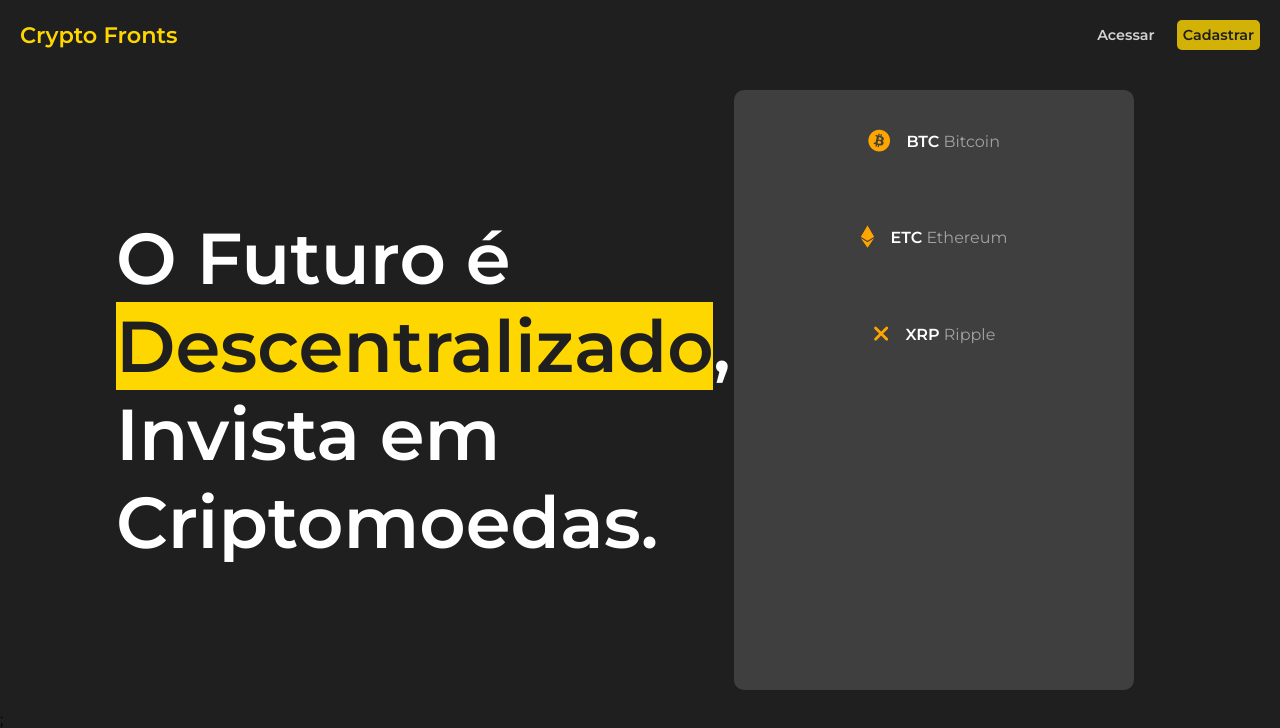
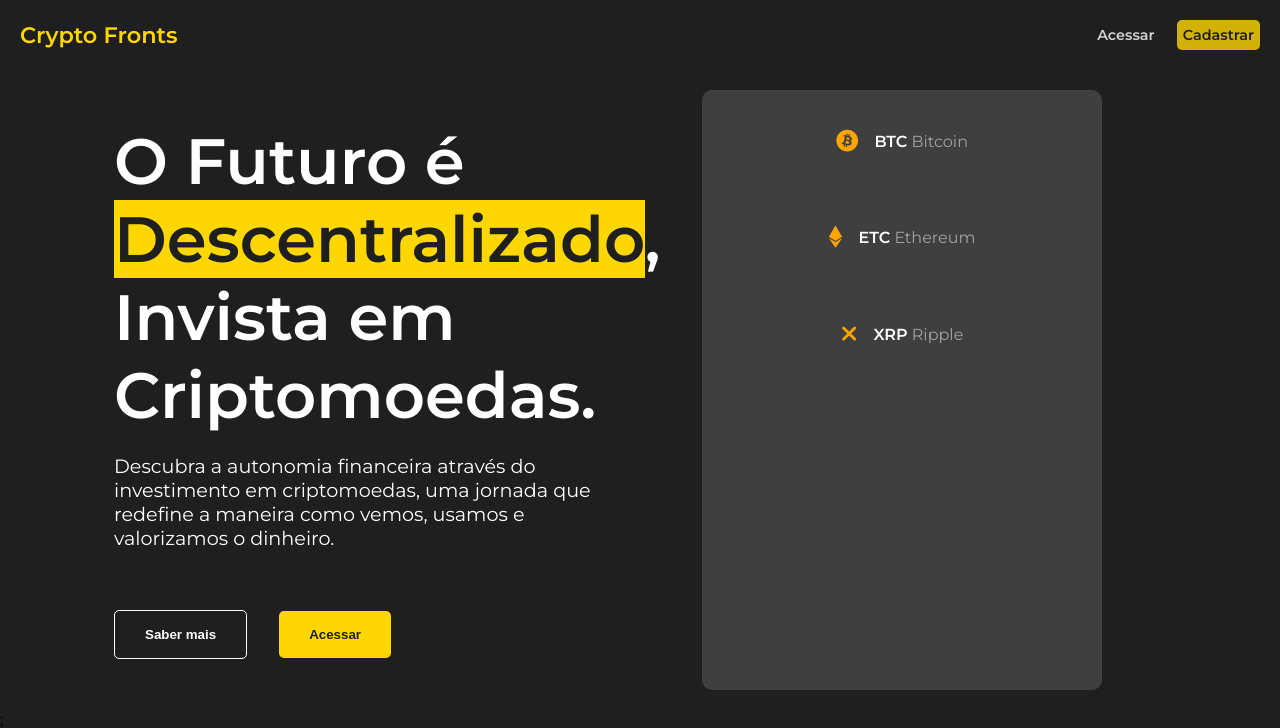
Before and after one commit to thiagocsantosdev/github, a website: page index.html in a window 1280 px wide. Drawn offline with Linux system fonts and the light colour scheme; no server answers.

Commit message:
adicionado elementos ao hero da pagina

```diff
--- a/index.html
+++ b/index.html
@@ -25,12 +25,21 @@
         </nav>
     </header>
 
-    <main>
+
+
+      <main>
 
         <section class="left">
             <h1>
                 O Futuro é <span>Descentralizado</span>, Invista em Criptomoedas.
             </h1>
+            <p>
+                Descubra a autonomia financeira através do investimento em criptomoedas, uma jornada que redefine a maneira como vemos, usamos e valorizamos o dinheiro.
+            </p>
+            <div class="buttons">
+                <button>Saber mais</button>
+                <button>Acessar</button>
+            </div>
         </section>
 
         <section class="right">
@@ -92,6 +101,11 @@
 
         </section>
 
+
+        <section class="calculadora">
+
+        </section>
+
     </main>
 
 </body>
--- a/src/scripts/scripts.js
+++ b/src/scripts/scripts.js
@@ -5,6 +5,12 @@ const xrpValue = document.getElementById('xrp-value')
 const btcChange24 = document.getElementById('btcChange24')
 const etcChange24 = document.getElementById('etcChange24')
 const xrpChange24 = document.getElementById('xrpChange24')
+
+
+/// NEws
+
+
+const newsNoticesCoins = document.getElementById('news')
 
 
 const apiDolar = 'https://economia.awesomeapi.com.br/json/last/usd'
@@ -99,3 +105,33 @@ fetch(apiBtc)
   .catch(err => {
     console.error('Erro:', err)
   });
+
+
+
+  /// NEWS
+
+
+  const newsCoin = 'https://min-api.cryptocompare.com/data/v2/news/?lang=PT&api_key={b150b724c060836641fa9db9c2d9f68583568869b53299350380056bf6fc51e2}'
+
+  fetch(newsCoin)
+  .then(resposta => {
+    if (!resposta.ok) {
+      throw new Error(`Erro na requisição: ${resposta.status}`)
+    }
+    return resposta.json()
+  })
+  .then(data => {
+
+  const news1 = data.Data[0].title
+  const news2 = data.Data[1].title
+
+  newsNoticesCoins.textContent = (`Noticias ${news2}`)
+
+  console.log(newsCoin)
+
+
+
+  })
+  .catch(err => {
+    console.error('Erro:', err)
+  });
--- a/src/styles/_welcome.scss
+++ b/src/styles/_welcome.scss
@@ -1,3 +1,5 @@
+
+
 main{
 
     display: flex;
@@ -12,19 +14,49 @@ main{
 
 
 
+
     section.left{
 
         color: white;
         width: 50%;
-        font-size: 3rem;
+
 
         h1{
-
+            font-size: 4rem;
             span{
                 background-color: gold;
                 color: #1f1f1f;
             }
+
         }
+
+        p{
+            font-size: 1.2rem;
+            margin-top: 20px;
+        }
+        .buttons{
+            display: flex;
+            align-items: center;
+            gap: 2rem;
+            margin-top: 60px;
+
+            button{
+
+                padding:16px 30px;
+                border: none;
+                border-radius: 5px;
+                background-color: #1f1f1f;
+                color: white;
+                border: 1px solid $text-color-neutral;
+                font-weight: 600;
+            }
+            button:nth-child(2){
+                background-color: gold;
+                color: #1f1f1f;
+                border: none;
+            }
+        }
+
     }
 
     section.right{
```
Also changed, not shown: src/styles/_calculadora.scss (added), src/styles/main.css, 1 other file.
